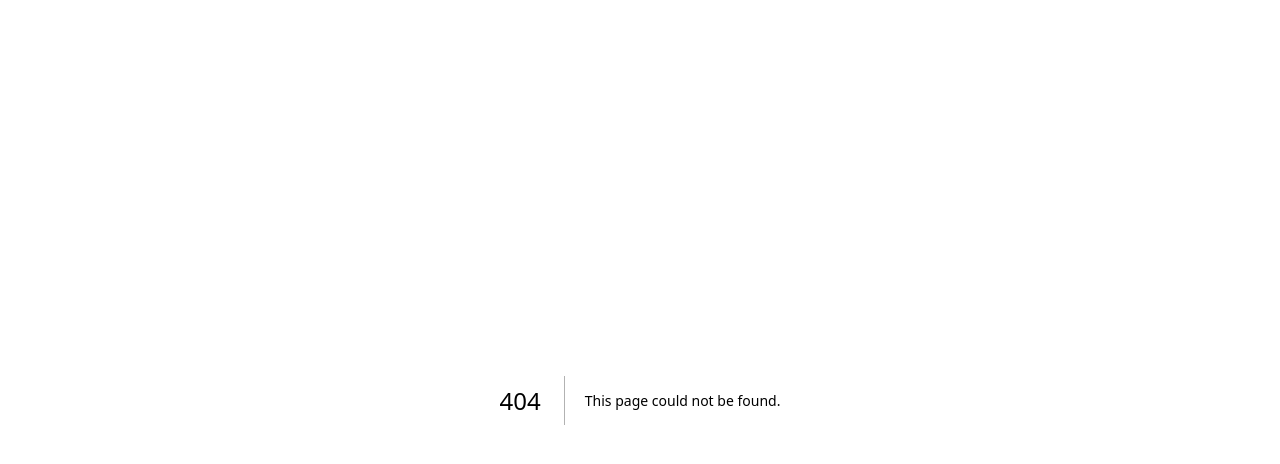
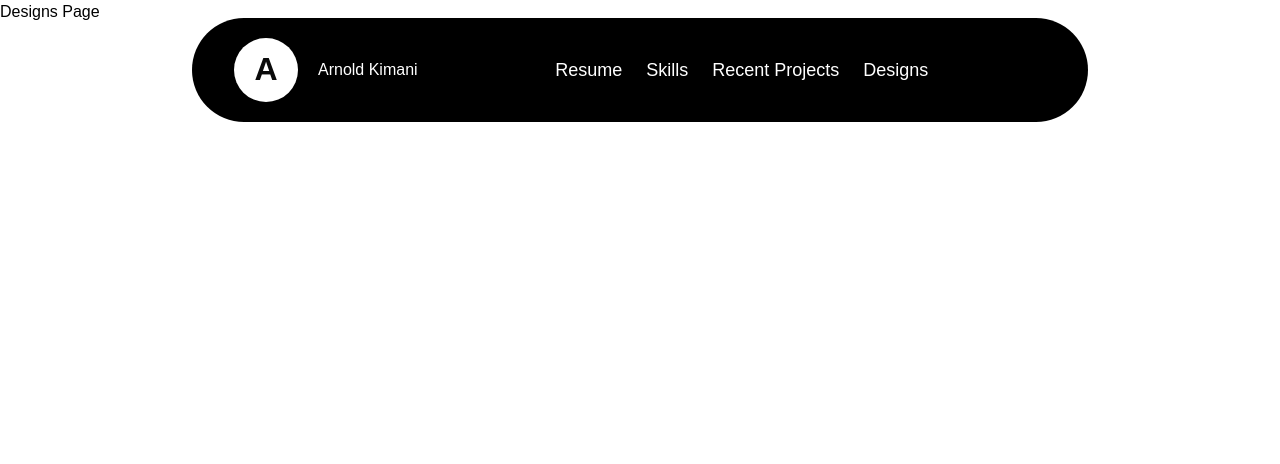
Before and after one commit to arnoldqym/kimani-portfolio, a Next.js app: page /designs in a window 1280 px wide. Before the commit this address had no page. Shown: the top 464 px of the page. Built offline with nearby package versions, Linux system fonts and the light colour scheme.

Commit message:
navigation and UI fix

```diff
--- /dev/null
+++ b/app/designs/page.tsx
@@ -0,0 +1,12 @@
+"use client"
+import Navbar from '@/components/Navbar'
+import React from 'react'
+
+export default function page() {
+  return (
+    <div>
+      <Navbar />
+      Designs Page
+    </div>
+  )
+}
--- a/components/Navbar.tsx
+++ b/components/Navbar.tsx
@@ -1,23 +1,25 @@
 // "use client";
 import { useState, useEffect } from 'react';
+import { usePathname } from 'next/navigation';
+import Link from 'next/link';
 
 export default function Navbar() {
     const [menuOpen, setMenuOpen] = useState(false);
     const [scrolled, setScrolled] = useState(false);
 
-    // Close menu when clicking outside
+    const pathname = usePathname();
+    const isHomepage = pathname === '/';
+
     useEffect(() => {
-        const handleClickOutside = (e) => {
-            if (menuOpen && !e.target.closest('.navbar-container')) {
+        const handleClickOutside = (e: MouseEvent) => {
+            if (menuOpen && !(e.target as HTMLElement).closest('.navbar-container')) {
                 setMenuOpen(false);
             }
         };
-
         document.addEventListener('click', handleClickOutside);
         return () => document.removeEventListener('click', handleClickOutside);
     }, [menuOpen]);
 
-    // Handle scroll effect
     useEffect(() => {
         const handleScroll = () => {
             setScrolled(window.scrollY > 10);
@@ -26,57 +28,51 @@ export default function Navbar() {
         return () => window.removeEventListener('scroll', handleScroll);
     }, []);
 
-    const toggleMobileMenu = (e) => {
+    const toggleMobileMenu = (e: React.MouseEvent<HTMLButtonElement>) => {
         e.stopPropagation();
         setMenuOpen(!menuOpen);
     }
+
+    const resumeHref = isHomepage ? '#resume' : '/#resume';
+    const skillsHref = isHomepage ? '#skills' : '/#skills';
 
     return (
         <header className={`z-50 bg-transparent w-full mt-2.5 sm:mt-4.5 px-2 sm:px-4 flex fixed top-0 left-0 right-0 transition-all duration-300 ${
             scrolled ? 'mt-0 py-0.5 bg-black bg-opacity-80' : ''
         }`}>
-            {/* Combined Navbar Container */}
             <div className="navbar-container w-full max-w-4xl mx-auto">
                 <div className={`bg-black rounded-[40px] md:rounded-[75px] w-full transition-all overflow-hidden ${
                     menuOpen ? 'pb-3' : 'py-1 px-3 sm:py-1.5 sm:px-4'
                 }`}>
-                    {/* Top Bar - Always visible */}
                     <div className="flex items-center justify-between w-full py-1 px-3 sm:px-4">
-                        {/* Logo Section */}
                         <div className="flex items-center min-w-0">
-                            <a href={'/'} className="logo-holder flex items-center">
+                            <Link href={'/'} className="logo-holder flex items-center">
                                 <div className="logo text-white text-3xl sm:text-4xl font-bold mr-1">A</div>
                                 <div className="logo-text text-white text-[25px] sm:text-sm md:text-base font-medium whitespace-nowrap max-w-[80px] sm:max-w-[120px] md:max-w-none">
                                     Arnold Kimani
                                 </div>
-                            </a>
+                            </Link>
                         </div>
 
-                        {/* Desktop Navigation Links - Centered */}
                         <div className="hidden md:flex items-center justify-center flex-1">
-                            <nav className="flex justify-center space-x-3 lg:space-x-5 w-full max-w-md">
-                                <a
-                                    href="#resume"
-                                    className="nav-link text-white hover:text-blue-400 transition-colors text-center w-full text-sm lg:text-base"
-                                >
+                            {/* MODIFICATION 1: Increased spacing between links */}
+                            <nav className="flex justify-center space-x-4 lg:space-x-6 w-full max-w-md">
+                                {/* MODIFICATION 1: Increased font size on links */}
+                                <Link href={resumeHref} className="nav-link text-white hover:text-blue-400 transition-colors text-center text-base lg:text-lg">
                                     Resume
-                                </a>
-                                <a
-                                    href="#skills"
-                                    className="nav-link text-white hover:text-blue-400 transition-colors text-center w-full text-sm lg:text-base"
-                                >
+                                </Link>
+                                <Link href={skillsHref} className="nav-link text-white hover:text-blue-400 transition-colors text-center text-base lg:text-lg">
                                     Skills
-                                </a>
-                                <a
-                                    href="/projects"
-                                    className="nav-link text-white hover:text-blue-400 transition-colors text-center w-full text-sm lg:text-base"
-                                >
-                                    Projects
-                                </a>
+                                </Link>
+                                <Link href="/projects" className="nav-link text-white hover:text-blue-400 transition-colors text-center text-base lg:text-lg">
+                                    Recent Projects
+                                </Link>
+                                <Link href="/designs" className="nav-link text-white hover:text-blue-400 transition-colors text-center text-base lg:text-lg">
+                                    Designs
+                                </Link>
                             </nav>
                         </div>
 
-                        {/* Mobile Toggle Button */}
                         <div className="flex md:hidden">
                             <button
                                 onClick={toggleMobileMenu}
@@ -96,32 +92,23 @@ export default function Navbar() {
                         </div>
                     </div>
 
-                    {/* Mobile Dropdown Menu - Integrated into navbar */}
+                    {/* MODIFICATION 2: Increased mobile menu container height */}
                     <div className={`md:hidden transition-all duration-300 overflow-hidden ${
-                        menuOpen ? 'max-h-36 opacity-100 mt-2' : 'max-h-0 opacity-0'
+                        menuOpen ? 'max-h-60 opacity-100 mt-2' : 'max-h-0 opacity-0'
                     }`}>
                         <div className="flex flex-col px-4 pb-2 space-y-2">
-                            <a
-                                href="#resume"
-                                onClick={() => setMenuOpen(false)}
-                                className="text-white px-3 py-2 hover:bg-gray-800 transition-colors rounded-lg text-center text-[20px]"
-                            >
+                            <Link href={resumeHref} onClick={() => setMenuOpen(false)} className="text-white px-3 py-2 hover:bg-gray-800 transition-colors rounded-lg text-center text-[20px]">
                                 Resume
-                            </a>
-                            <a
-                                href="#skills"
-                                onClick={() => setMenuOpen(false)}
-                                className="text-white px-3 py-2 hover:bg-gray-800 transition-colors rounded-lg text-center text-[20px]"
-                            >
+                            </Link>
+                            <Link href={skillsHref} onClick={() => setMenuOpen(false)} className="text-white px-3 py-2 hover:bg-gray-800 transition-colors rounded-lg text-center text-[20px]">
                                 Skills
-                            </a>
-                            <a
-                                href="/projects"
-                                onClick={() => setMenuOpen(false)}
-                                className="text-white px-3 py-2 hover:bg-gray-800 transition-colors rounded-lg text-center text-[20px]"
-                            >
-                                Projects
-                            </a>
+                            </Link>
+                            <Link href="/projects" onClick={() => setMenuOpen(false)} className="text-white px-3 py-2 hover:bg-gray-800 transition-colors rounded-lg text-center text-[20px]">
+                                Recent Projects
+                            </Link>
+                            <Link href="/designs" onClick={() => setMenuOpen(false)} className="text-white px-3 py-2 hover:bg-gray-800 transition-colors rounded-lg text-center text-[20px]">
+                                Designs
+                            </Link>
                         </div>
                     </div>
                 </div>
```
